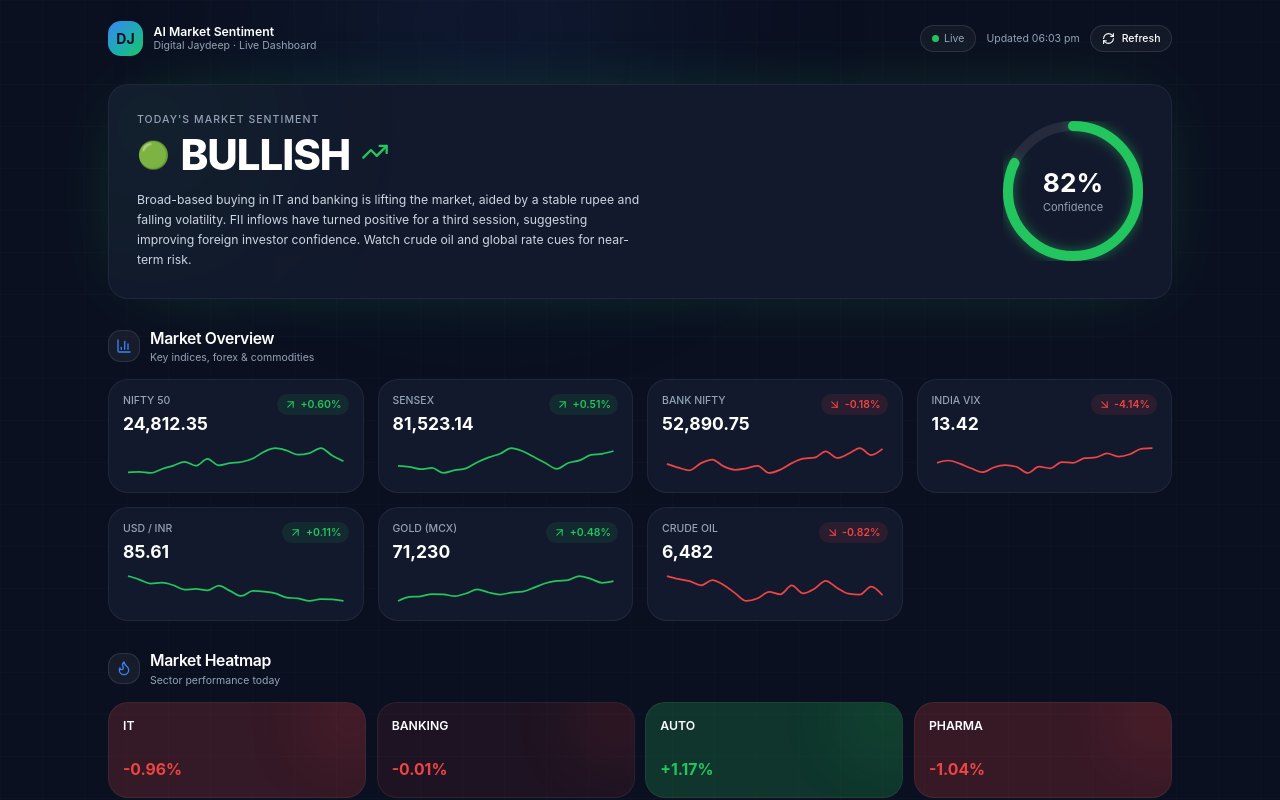
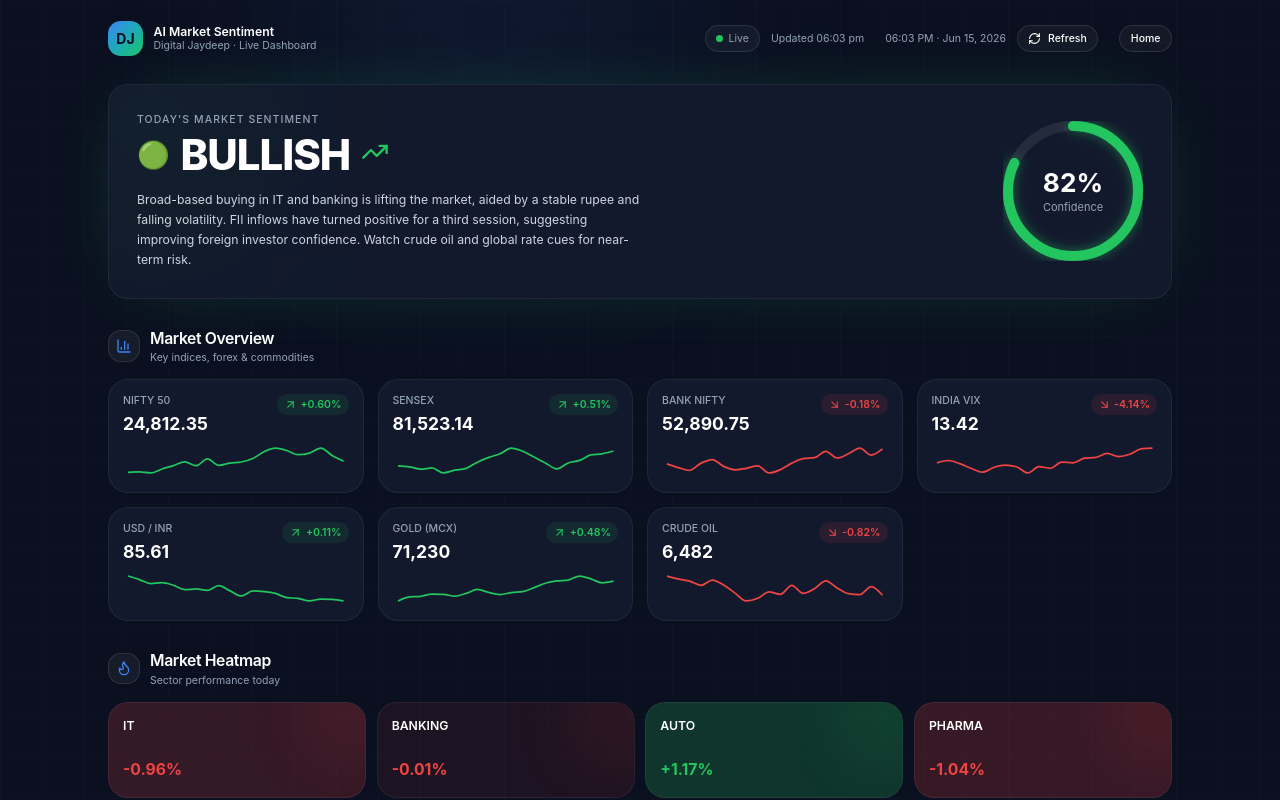
Before and after one commit to JaydeepAI/JaydeepAI.github.io, a React (Vite) app: page /market-sentiment in a window 1280 px wide. Shown: the top 800 px of the page. Built offline with nearby package versions, Linux system fonts and the light colour scheme.

Commit message:
added navigation for stock marketpage

```diff
--- a/src/app/components/Header.tsx
+++ b/src/app/components/Header.tsx
@@ -1,6 +1,6 @@
 import React, { useState, useEffect } from "react";
 import { Menu, X, Moon, Sun, Code2 } from "lucide-react";
-import { useNavigate } from "react-router-dom";
+import { useNavigate, useLocation } from "react-router-dom";
 
 interface HeaderProps {
   darkMode: boolean;
@@ -23,6 +23,8 @@ export function Header({ darkMode, setDarkMode }: HeaderProps) {
   const [menuOpen, setMenuOpen] = useState(false);
   const [activeSection, setActiveSection] = useState("");
   const navigate = useNavigate();
+  const location = useLocation();
+  const isHome = location.pathname === "/";
 
   useEffect(() => {
     const handleScroll = () => setScrolled(window.scrollY > 20);
@@ -93,6 +95,14 @@ export function Header({ darkMode, setDarkMode }: HeaderProps) {
                 {link.label}
               </button>
             ))}
+            {isHome && (
+              <button
+                onClick={() => navigate("/market-sentiment")}
+                className="px-4 py-2 rounded-lg text-sm font-medium transition-all duration-200 text-muted-foreground hover:text-foreground hover:bg-muted/60"
+              >
+                Today's Stock Market
+              </button>
+            )}
           </nav>
 
           <div className="flex items-center gap-2">
@@ -137,6 +147,14 @@ export function Header({ darkMode, setDarkMode }: HeaderProps) {
               {link.label}
             </button>
           ))}
+          {isHome && (
+            <button
+              onClick={() => { setMenuOpen(false); navigate('/market-sentiment'); }}
+              className="text-left px-4 py-3 rounded-lg text-sm font-medium text-muted-foreground hover:text-foreground hover:bg-muted/60 transition-all duration-200"
+            >
+              Today's Stock Market
+            </button>
+          )}
           <button
             onClick={() => scrollTo("#contact")}
             className="mt-2 btn-primary text-white text-sm font-semibold px-5 py-3 rounded-xl"
--- a/src/pages/MarketSentimentPage.tsx
+++ b/src/pages/MarketSentimentPage.tsx
@@ -1,4 +1,5 @@
-import { useMemo, useState } from "react";
+import { useMemo, useState, useEffect } from "react";
+import { useNavigate } from "react-router-dom";
 import { motion } from "motion/react";
 import {
   Activity,
@@ -111,6 +112,16 @@ export default function MarketSentimentPage() {
   const data = useMarketDashboard();
   const lastUpdatedLabel = useLastUpdatedLabel(data.lastUpdated);
   const [refreshing, setRefreshing] = useState(false);
+  const [now, setNow] = useState(new Date());
+  const navigate = useNavigate();
+
+  useEffect(() => {
+    const t = setInterval(() => setNow(new Date()), 1000);
+    return () => clearInterval(t);
+  }, []);
+
+  const formatNow = (d: Date) =>
+    `${d.toLocaleTimeString(undefined, { hour: "2-digit", minute: "2-digit", hour12: true })} · ${d.toLocaleDateString(undefined, { year: "numeric", month: "short", day: "2-digit" })}`;
 
   const handleRefresh = async () => {
     setRefreshing(true);
@@ -161,6 +172,9 @@ export default function MarketSentimentPage() {
             <div className="hidden text-xs text-[#94A3B8] sm:block">
               Updated {lastUpdatedLabel}
             </div>
+            <div className="hidden text-xs text-[#94A3B8] sm:block ml-3">
+              {formatNow(now)}
+            </div>
             <button
               onClick={handleRefresh}
               className="flex items-center gap-2 rounded-full border border-white/10 bg-white/[0.04] px-3 py-1.5 text-xs font-medium text-white transition-colors hover:bg-white/[0.08]"
@@ -172,6 +186,12 @@ export default function MarketSentimentPage() {
                 <RefreshCw size={13} />
               </motion.span>
               Refresh
+            </button>
+            <button
+              onClick={() => navigate('/')}
+              className="hidden sm:inline-flex ml-3 rounded-full border border-white/10 bg-white/[0.04] px-3 py-1.5 text-xs font-medium text-white hover:bg-white/[0.08]"
+            >
+              Home
             </button>
           </div>
         </div>
```
